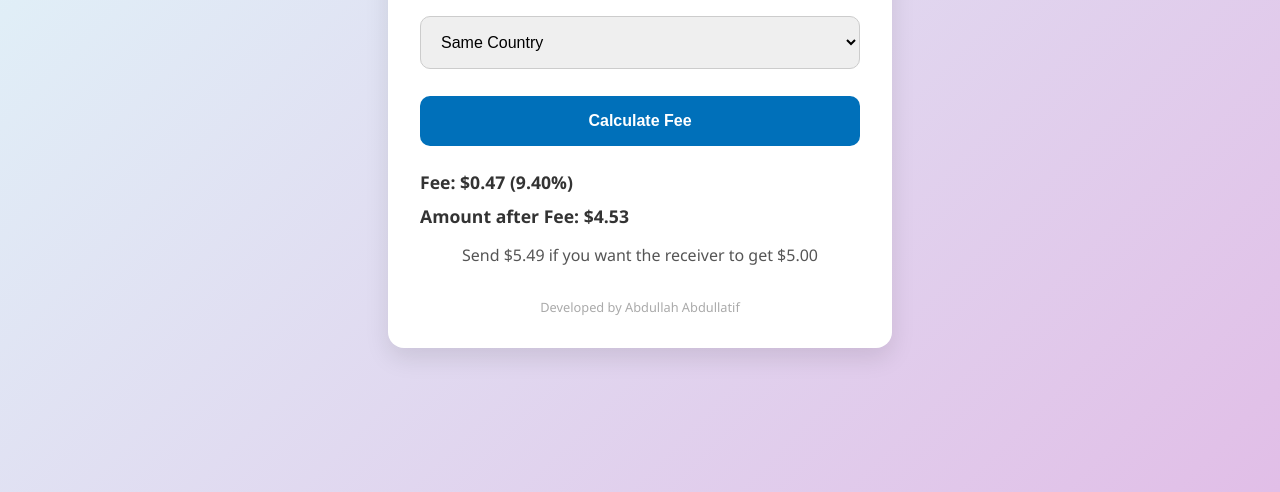
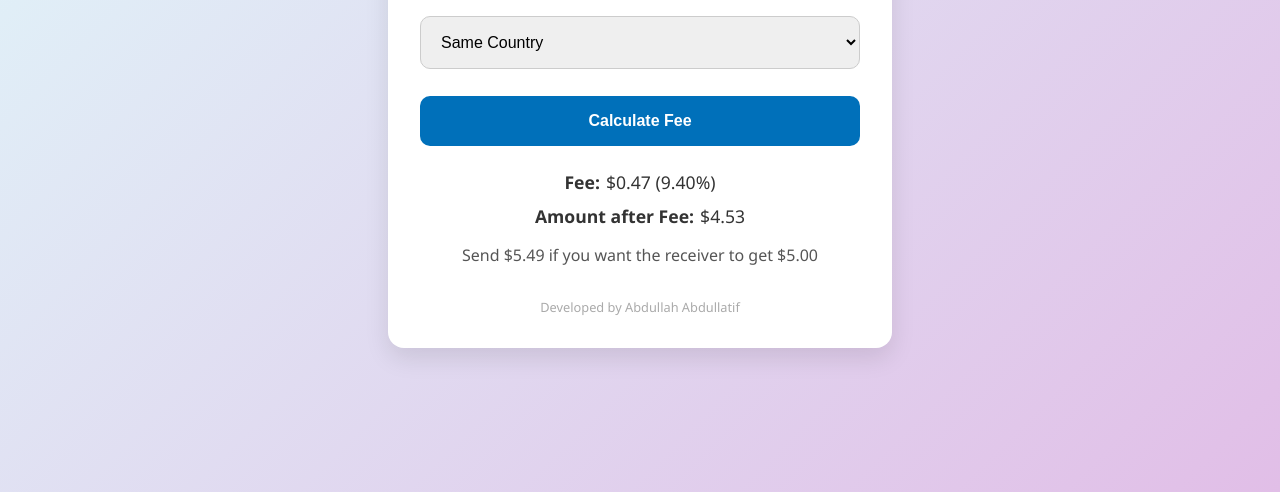
Before and after one commit to abdullah-abdullatif/Paypal-fee-calculator, a plain HTML site: page index.html in a window 1280 px wide. Both pictures are taken after typing "5" into the empty fields and a click on the button "Calculate Fee". Shown: the part 308-800 px from the top of the page. Drawn offline with Linux system fonts and the light colour scheme.

Commit message:
Update index.html

```diff
--- a/index.html
+++ b/index.html
@@ -63,22 +63,26 @@
       font-size: 1.1rem;
       color: #333;
       margin-top: 1.5rem;
-      text-align: left;
+      text-align: center;
     }
-    .result span {
-      display: block;
+    .result div {
       margin-bottom: 0.6rem;
+    }
+    .label {
       font-weight: bold;
+      margin-right: 6px;
     }
     .note {
       font-size: 1rem;
       color: #555;
       margin-top: 1rem;
+      text-align: center;
     }
     .footer {
       font-size: 0.8rem;
       margin-top: 2rem;
       color: #aaa;
+      text-align: center;
     }
   </style>
 </head>
@@ -122,8 +126,8 @@
       const percentage = ((fee / amount) * 100).toFixed(2);
 
       document.getElementById('result').innerHTML = `
-        <span>Fee: $${fee.toFixed(2)} (${percentage}%)</span>
-        <span>Amount after Fee: $${received.toFixed(2)}</span>
+        <div><span class="label">Fee:</span>$${fee.toFixed(2)} (${percentage}%)</div>
+        <div><span class="label">Amount after Fee:</span>$${received.toFixed(2)}</div>
       `;
 
       document.getElementById('reverseCalc').innerText =
```
